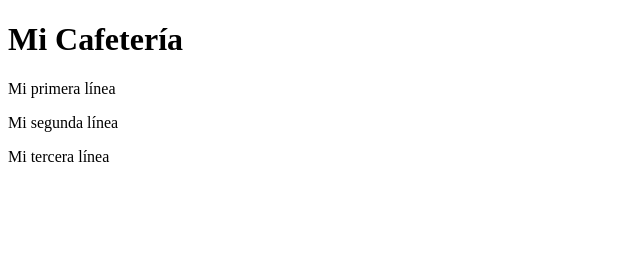
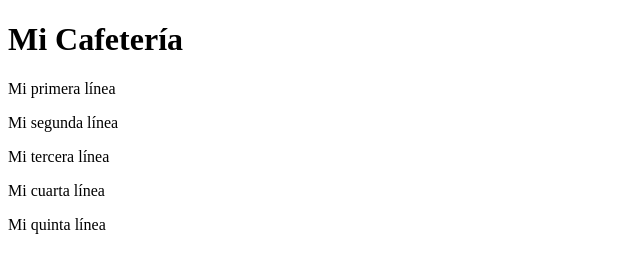
Before and after one commit to evu2000/cafeteria, a plain HTML site: page index.html in a window 1280 px wide. Shown: the whole page, without its empty margins (0-640 px from the left). Drawn offline with Linux system fonts and the light colour scheme.

Commit message:
Añadidas líneas 4 y 5

```diff
--- a/index.html
+++ b/index.html
@@ -10,5 +10,7 @@
     <p>Mi primera línea</p>
     <p>Mi segunda línea</p>
     <p>Mi tercera línea</p>
+    <p>Mi cuarta línea</p>
+    <p>Mi quinta línea</p>
 </body>
 </html>
```
